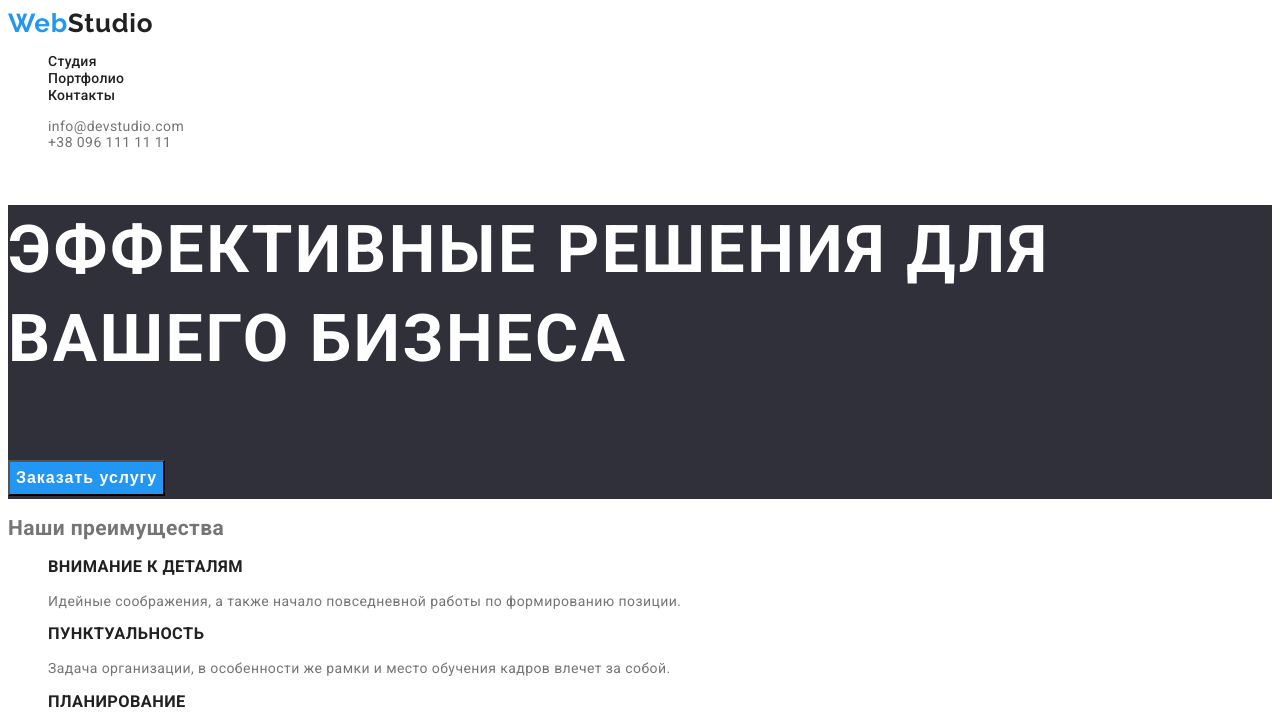
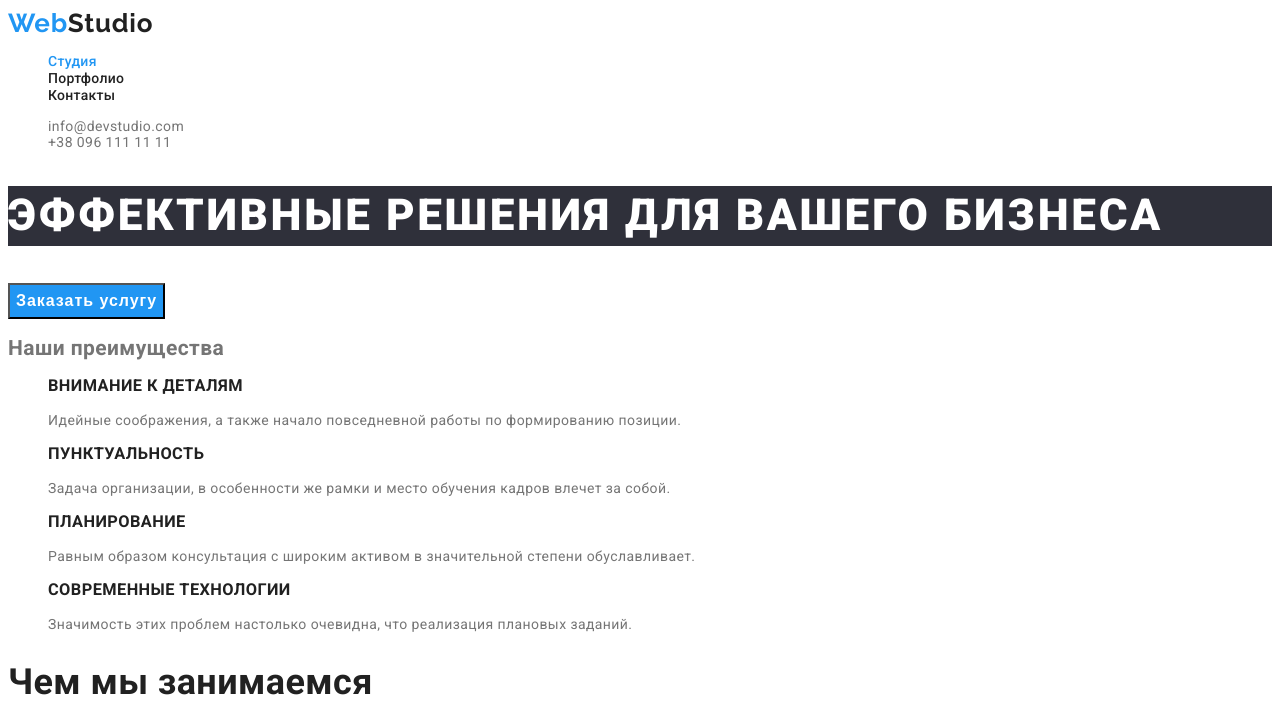
Before and after one commit to yalanskyyalexey/goit-markup-hw-02, a plain HTML site: page index.html in a window 1280 px wide. Shown: the top 725 px of the page. Drawn offline with Linux system fonts and the light colour scheme.

Commit message:
update activ section

```diff
--- a/css/styles.css
+++ b/css/styles.css
@@ -58,8 +58,8 @@ header {
   color: var(--main-text-color);
 }
 
-.studio,
-.portfolio {
+.top-nav.studio,
+.top-nav.portfolio {
   color: var(--accent-color);
 }
 
@@ -71,7 +71,7 @@ header {
 }
 /* hero */
 
-.hero {
+.hero > h1 {
   font-family: var(--main-font);
   font-weight: 900;
   font-size: 44px;
@@ -84,12 +84,12 @@ header {
 }
 
 .hero-btn {
-  font-weight: 800;
+  font-weight: 700;
   font-size: 16px;
   line-height: 1.87;
   letter-spacing: 0.06em;
-  color: var(--main-background-color);
   background: var(--accent-color);
+  color: var(--main-bacground-color);
   cursor: pointer;
 }
 
```
